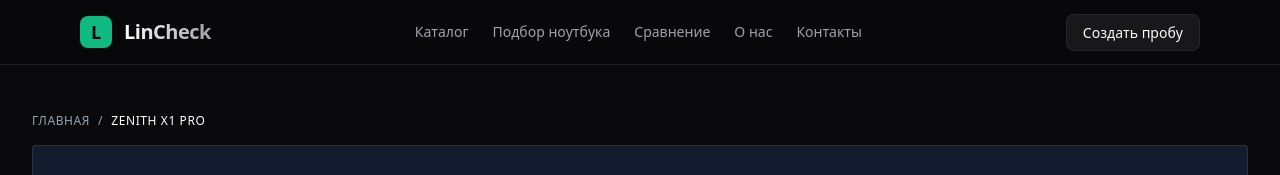
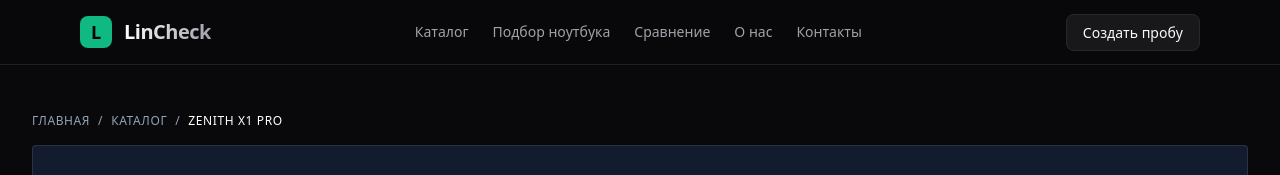
Before and after one commit to antonshell/linux-laptop-design, a plain HTML site: page laptop.html in a window 1280 px wide. Shown: the top 175 px of the page. Drawn offline with nearby package versions, Linux system fonts and the light colour scheme.

Commit message:
Updated laptop page

```diff
--- a/laptop.html
+++ b/laptop.html
@@ -36,7 +36,9 @@
     <!-- === 1. НАЗВАНИЕ И ФОТО НОУТБУКА === -->
     <section class="mb-12">
         <div class="flex items-center gap-2 text-xs text-slate-400 uppercase tracking-wider mb-4">
-            <a href="#" class="hover:text-white transition-colors">Главная</a> <span>/</span> <span class="text-white">Zenith X1 Pro</span>
+            <a href="index.html" class="hover:text-white transition-colors">Главная</a> /
+            <a href="catalog.html" class="hover:text-zinc-300">Каталог</a> /
+            <span class="text-white">Zenith X1 Pro</span>
         </div>
         <div class="grid grid-cols-1 lg:grid-cols-12 gap-8 items-center bg-[#131B2E] border border-white/10 rounded p-6 md:p-8 relative overflow-hidden">
             <div class="lg:col-span-7">
```
Also changed, not shown: probe.html (renamed from test.html).
